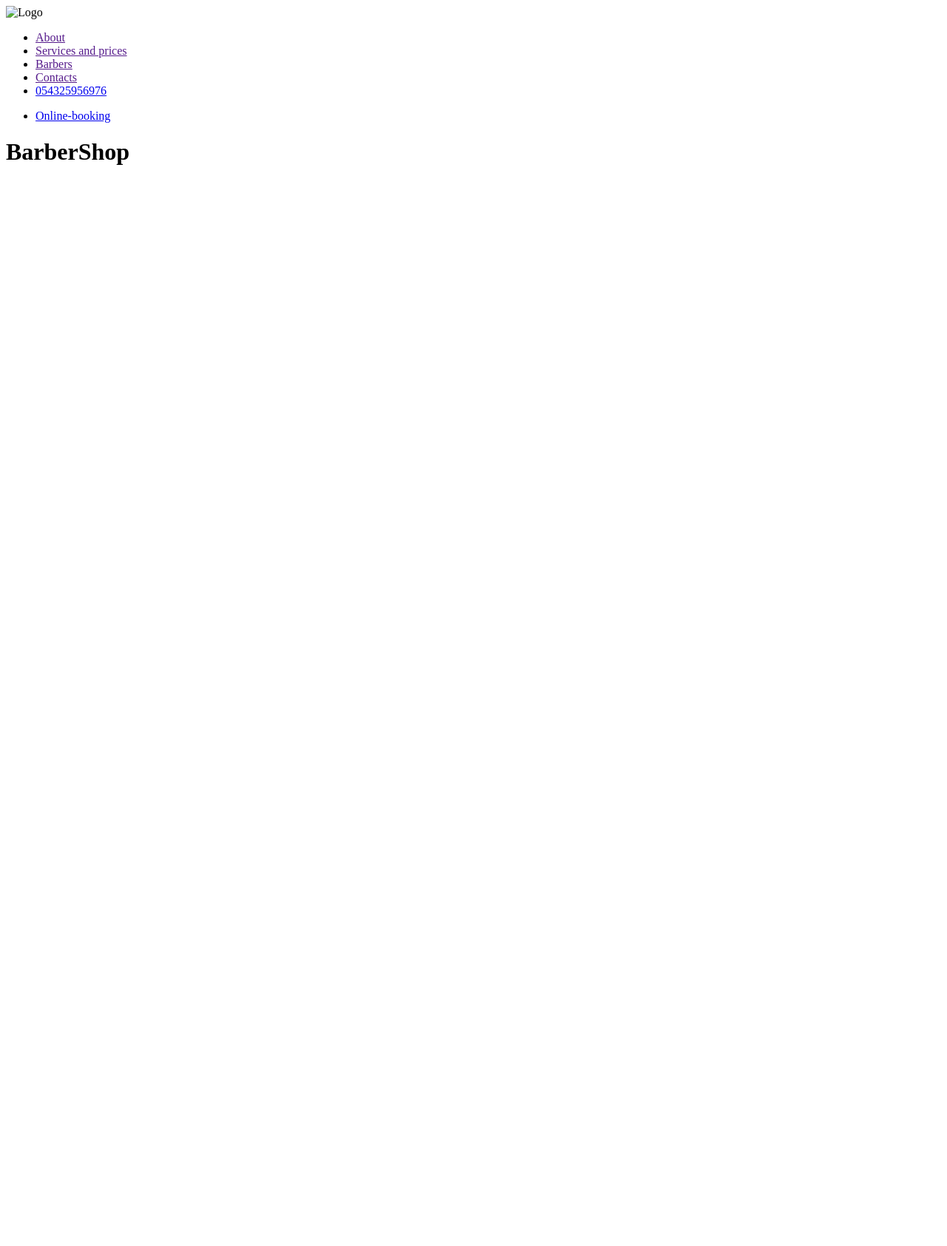
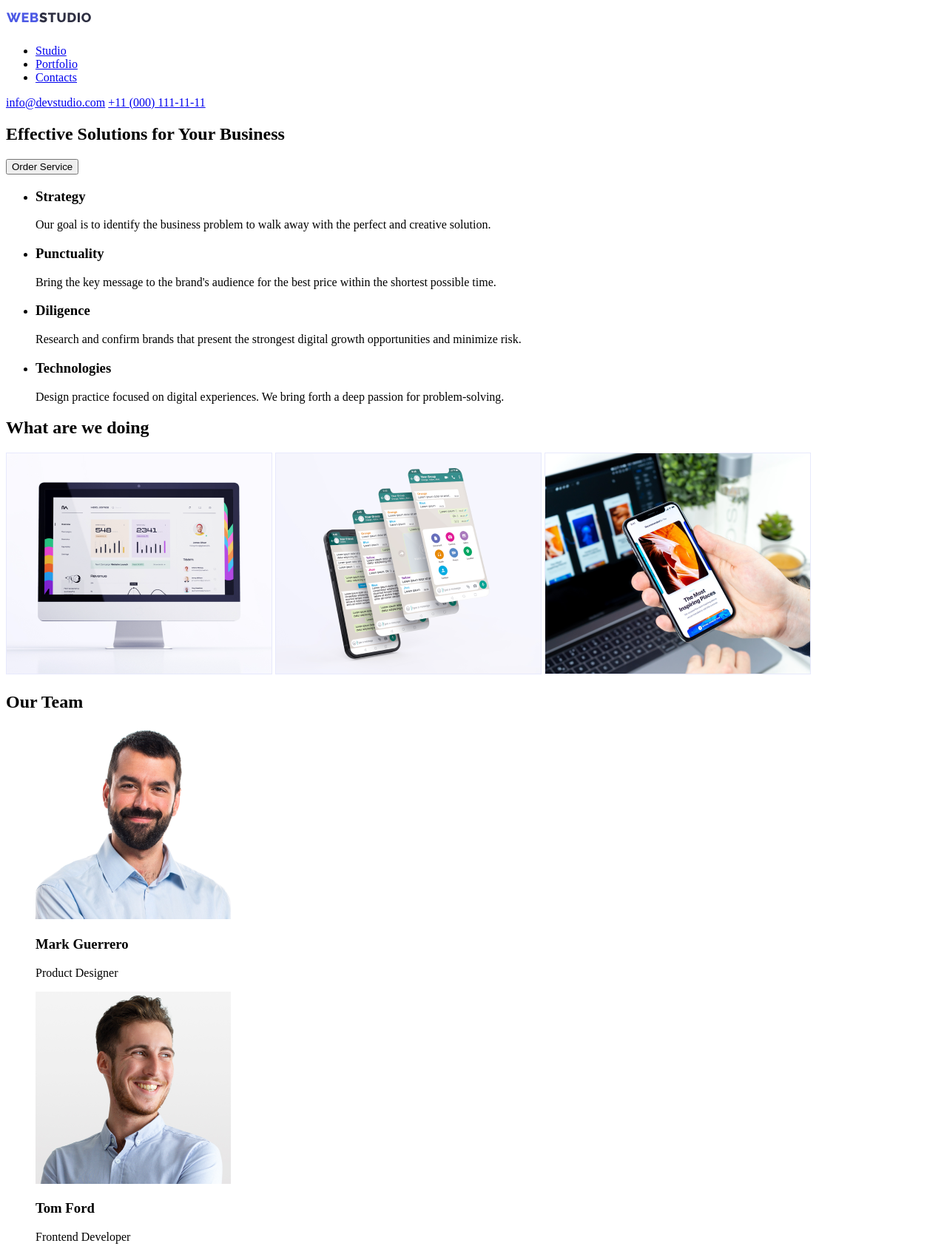
Before and after one commit to Velmurdov/goit-murkup-hw-01, a plain HTML site: page index.html in a window 1280 px wide. Shown: the top 1685 px of the page at 74% size. Before the commit the page ends 800 px from the top, so only its background shows below. Drawn offline with Linux system fonts and the light colour scheme.

Commit message:
update index html file

```diff
--- a/index.html
+++ b/index.html
@@ -5,30 +5,140 @@
     <meta http-equiv="X-UA-Compatible" content="IE=edge">
     <meta name="viewport" content="width=device-width, initial-scale=1.0">
     <title class="title">
-        Haji's friesur
+        Студія
     </title>
 </head>
 <body>
 <nav>
       <header class="header">
-        <a href="/Index.html"></a>
-       <img src="img /Logo.svg" alt="Logo">
+        <a href="/index.html"> <img src="img/logo.svg" alt="Logo">
+        </a>
 
-       <ul class="header-shrift">
-        <li><a href="">About</a> </li>
-        <li><a href="">Services and prices</a> </li>
-        <li><a href="">Barbers</a>  </li>
-        <li> <a href="">Contacts</a>  </li>
-       <li><a href="tel:054325956976">054325956976 </a></li>
+       <ul class="header-text">
+        <li><a href="/studio.html">Studio</a> </li>
+        <li><a href="/portfolio.html">Portfolio</a> </li>
+        <li><a href="/contacts.html">Contacts</a>  </li>
        </ul>
+       <a href="mailto:info@devstudio.com">info@devstudio.com</a>
+       <a href="tel:+110001111111">+11 (000) 111-11-11</a>
 
-       <ul class="online-booking">
-        <li><a href="Online-booking">Online-booking</a></li>
-       </ul>
     </header>
 </nav>
-<div>
-    <h1>BarberShop</h1>
+<div class="header-section" >
+    <section>
+    <h1 class="h1">Effective Solutions for Your Business</h1>
+    <button class="button ">Order Service</button>
+   </section>
 </div>
+<main>
+<section class="section1">
+<ul>
+    <li class="section1-li">
+        <h3 class="h3">
+            Strategy
+        </h3>
+        <p class="section1-p">
+            Our goal is to identify the business
+            problem to walk away with the perfect and creative solution.
+        </p>
+    </li>
+
+    <li class="section1-li1">
+        <h3 class="h3">
+            Punctuality
+        </h3>
+        <p class="section1-p" >
+            Bring the key message to the brand's audience for the best price within the shortest possible time.
+        </p>
+
+    </li>
+
+    <li class="section1-li2">
+        <h3 class="h3">
+            Diligence
+        </h3>
+        <p class="section1-p">
+            Research and confirm brands that present the strongest digital growth opportunities and minimize risk.
+        </p>
+    </li>
+
+    <li class="section1-li3">
+        <h3 class="h3">
+            Technologies
+        </h3>
+        <p class="section1-p" >
+            Design practice focused on digital experiences. We bring forth a deep passion for problem-solving.
+        </p>
+    </li>
+
+</ul>
+</section>
+<section class="section2">
+    <h2 class="h2">What are we doing</h2>
+    <img  src="img/img.png" alt="PC"
+    width="360">
+    <img src="img/img-1.png" alt="Display"
+    width="360">
+    <img src="img/img-2.png" alt="Devices"
+    width="360">
+</section>
+<section class="section3">
+     <h2 class="h2">
+      Our Team
+     </h2>
+     <figure>
+     <img src="img/imgcard.png" alt="card1" width="264">
+     <figcaption>
+     <h3>
+        Mark Guerrero
+     </h3>
+     <p>
+        Product Designer
+     </p>
+    </figcaption>
+    </figure>
+    <figure>
+     <img src="img/img-card1.png" alt="card2" width="264">
+    <figcaption>
+     <h3 class="h3">
+        Tom Ford
+     </h3>
+     <p>
+        Frontend Developer
+     </p>
+     </figcaption>
+    </figure>
+    <figure>
+     <img src="img/img-card2.png" alt="card3" width="264">
+     <figcaption>
+     <h3 class="h3">
+        Camila Garcia
+     </h3>
+     <p>
+        Marketing
+     </p>
+     </figcaption>
+    </figure>
+    <figure>
+     <img src="img/img-card3.png" alt="card4" width="264">
+     <figcaption>
+     <h3 class="h3">
+        Daniel Wilson
+     </h3>
+     <p>
+        UI Designer
+     </p>
+     </figcaption>
+     </figure>
+</section>
+</main>
+<footer class="footer">
+ <img src="img/logo.svg" alt="Logo">
+<ul>
+    <li class="footer-text">
+        Increase the flow of customers and sales for your business with digital marketing & growth solutions.
+    </li>
+</ul>
+</footer>
 </body>
 </html>
```
Also changed, not shown: contacts.html (added, +28 -0 lines), portfolio.html (added, +28 -0 lines), studio.html (added, +28 -0 lines), app.css (added), img/img-1.png (added), img/img-2.png (added), img/img-card1.png (added), img/img-card2.png (added), img/img-card3.png (added), img/img.png (added), img/imgcard.png (added), img/logo.svg (added), img/studio.html (added), 2 other files.
